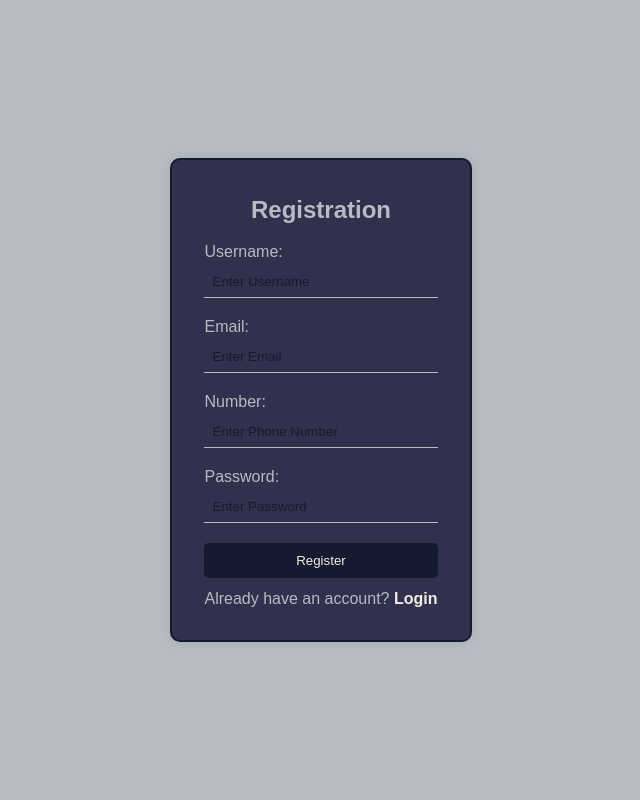
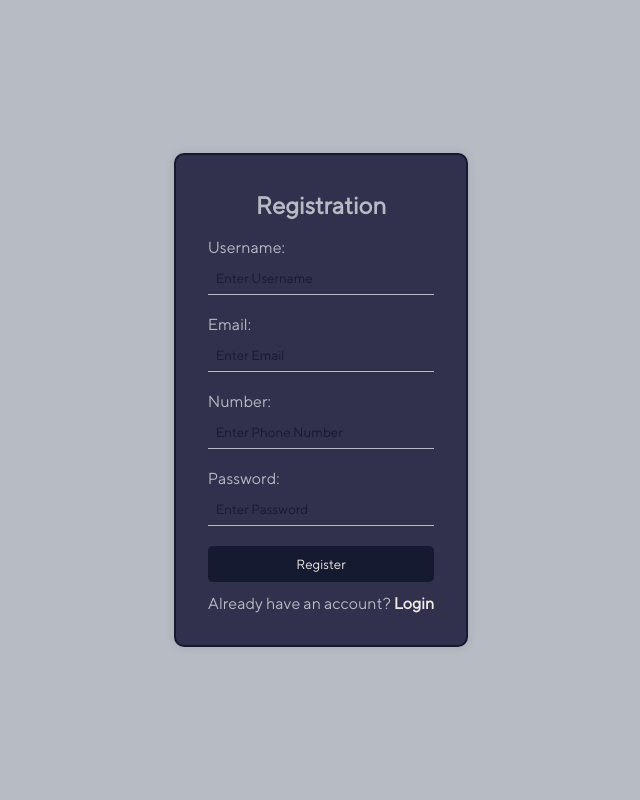
Before and after one commit to AbhikSalian/Movie-Magnet, a PHP site: page /user/register.php in a window 1280 px wide. Shown: the whole page, without its empty margins (319-959 px from the left). Run offline with PHP 8.4, Linux system fonts and the light colour scheme.

Commit message:
CHANGED BANNER

```diff
--- a/header.php
+++ b/header.php
@@ -73,7 +73,7 @@ mysqli_close($con);
     <link rel="icon" type="image/x-icon" href="Favicon.png">
 
     <style>
-        @font-face {
+         @font-face {
             font-family: 'hii';
             src: url('fonts/TT-Norms-sv/TT Norms sv/TTNorms-Regular.otf');
         }
--- a/user/register.php
+++ b/user/register.php
@@ -8,6 +8,14 @@
     <link rel="icon" type="image/x-icon" href="../Favicon.png">
 
     <style>
+        @font-face {
+            font-family: 'hii';
+            src: url('../fonts/TT-Norms-sv/TT Norms sv/TTNorms-Regular.otf');
+        }
+        *{
+            font-family: 'hii';
+
+        }
         body {
             font-family: Arial, sans-serif;
             background-color: #B6BBC4;
```
Also changed, not shown: admin/cinema/header.php (+4 -84 lines), admin/cinema/update.php (+8 -0 lines), admin/form/login.php (+8 -0 lines), user/login.php (+8 -0 lines), fonts/TT-Norms-sv/TT Norms sv/TTNorms-Black.otf (added), fonts/TT-Norms-sv/TT Norms sv/TTNorms-BlackItalic.otf (added), fonts/TT-Norms-sv/TT Norms sv/TTNorms-Bold.otf (added), fonts/TT-Norms-sv/TT Norms sv/TTNorms-BoldItalic.otf (added), fonts/TT-Norms-sv/TT Norms sv/TTNorms-Italic.otf (added), fonts/TT-Norms-sv/TT Norms sv/TTNorms-Light.otf (added), fonts/TT-Norms-sv/TT Norms sv/TTNorms-Regular.otf (added).
